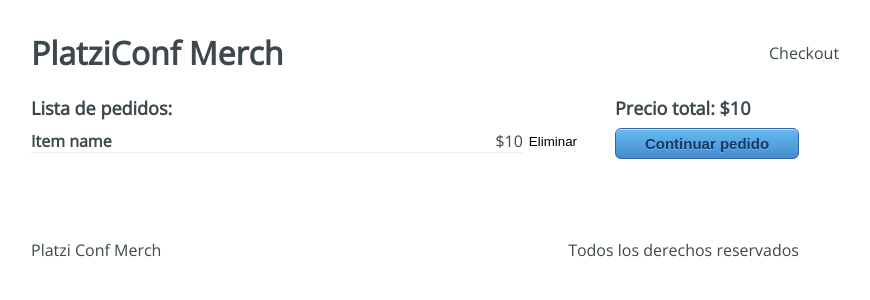
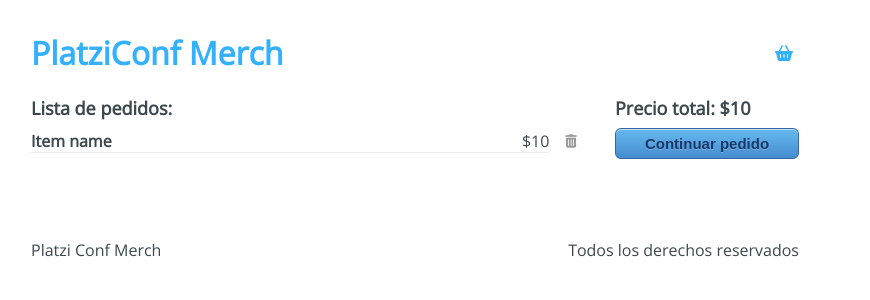
Before and after one commit to MarioSalinas1605/merch-Front, a React app: page /checkout in a window 1280 px wide. Shown: the top 300 px of the page, without its empty margins (225-1095 px from the left). Built offline with nearby package versions, Linux system fonts and the light colour scheme.

Commit message:
feat: links to navegation and icons

```diff
--- a/public/index.html
+++ b/public/index.html
@@ -4,6 +4,7 @@
     <meta charset="UTF-8">
     <meta name="viewport" content="width=device-width, initial-scale=1.0">
     <title>Merch Store</title>
+    <script src="https://kit.fontawesome.com/58df225d36.js" crossorigin="anonymous"></script>
 </head>
 <body>
     <div id="app"></div>
--- a/src/components/Header.jsx
+++ b/src/components/Header.jsx
@@ -1,11 +1,18 @@
 import React from 'react';
+import { Link } from 'react-router-dom';
 import '../styles/components/Header.css'
 
 const Header = () => (
   <div className="Header">
-    <h1 className="Header-title">PlatziConf Merch</h1>
+    <h1 className="Header-title">
+      <Link to="/">
+        PlatziConf Merch
+      </Link>
+    </h1>
     <div className="Header-checkout">
-      Checkout
+      <Link to="/checkout">
+        <i className="fas fa-shopping-basket" />
+      </Link>
     </div>
   </div>
 )
--- a/src/containers/Checkout.jsx
+++ b/src/containers/Checkout.jsx
@@ -1,4 +1,5 @@
 import React from 'react';
+import { Link } from 'react-router-dom';
 import '../styles/components/Checkout.css'
 
 const Checkout = () => (
@@ -10,12 +11,16 @@
           <h4>Item name</h4>
           <span>$10</span>
         </div>
-        <button type="button">Eliminar</button>
+        <button type="button">
+          <i className="fas fa-trash-alt" />
+        </button>
       </div>
     </div>
     <div className="Checkout-sidebar">
       <h3>Precio total: $10</h3>
-      <button type="button">Continuar pedido</button>
+      <Link to="/checkout/information">
+        <button type="button">Continuar pedido</button>
+      </Link>
     </div>
   </div>
 )
--- a/src/containers/Information.jsx
+++ b/src/containers/Information.jsx
@@ -1,4 +1,5 @@
 import React from 'react';
+import { Link } from 'react-router-dom';
 import '../styles/components/Information.css'
 
 const Information = () => (
@@ -25,7 +26,9 @@
           Regresar
         </div>
         <div className="Information-next">
-          Pagar
+          <Link to="/checkout/payment">
+            Pagar
+          </Link>
         </div>
       </div>
     </div>
```
